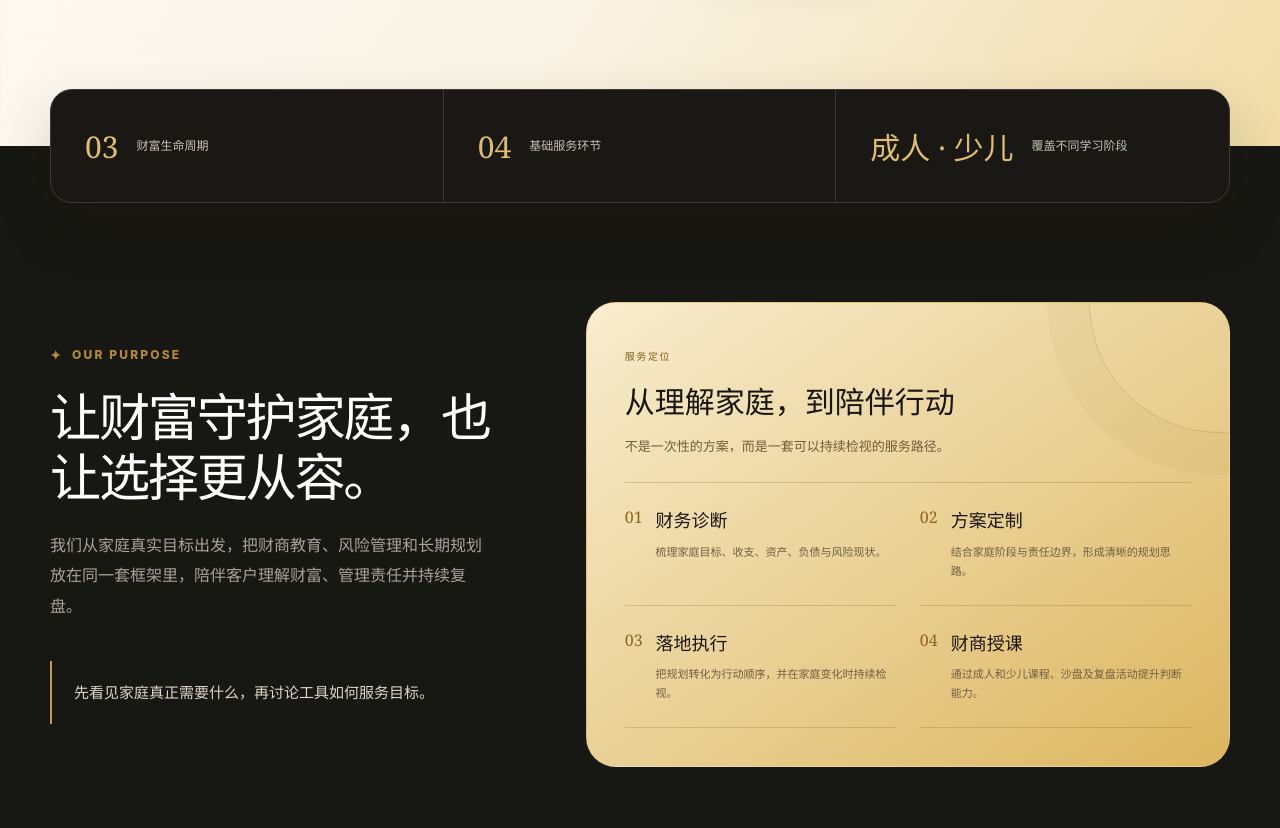
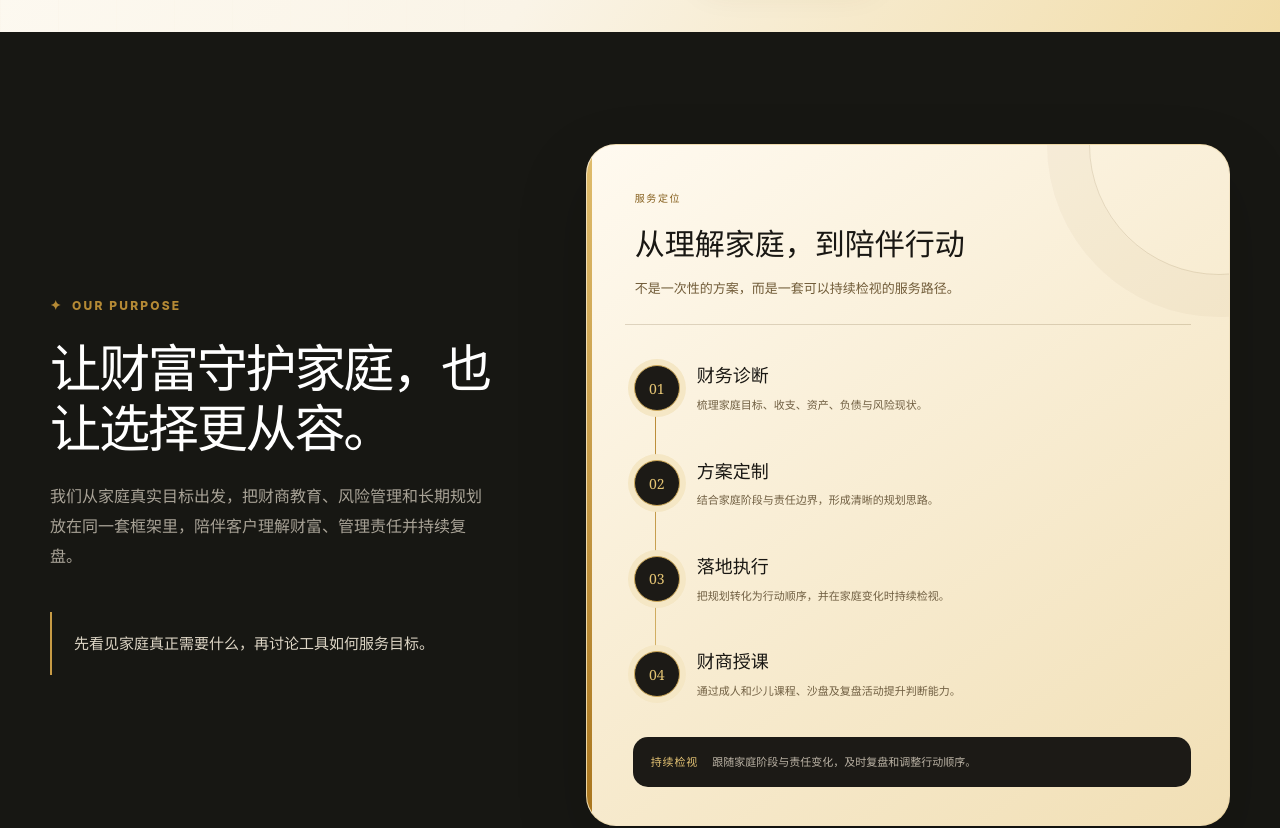
Before and after one commit to yuan2123/yuan123, a Next.js app: page /about in a window 1280 px wide. Shown: the part 740-1568 px from the top of the page. Built offline with nearby package versions, Linux system fonts and the light colour scheme; no server answers.

Commit message:
Add files via upload

```diff
--- a/app/about/page.tsx
+++ b/app/about/page.tsx
@@ -37,11 +37,6 @@ export default function AboutPage() {
           <article className="cycle-node node-legacy"><b>03</b><div><small>PASS ON</small><strong>传富做保全</strong></div></article>
         </div>
       </div>
-      <div className="container about-fact-strip">
-        <div><strong>03</strong><span>财富生命周期</span></div>
-        <div><strong>04</strong><span>基础服务环节</span></div>
-        <div><strong>成人 · 少儿</strong><span>覆盖不同学习阶段</span></div>
-      </div>
     </section>
 
     <section className="section about-purpose">
@@ -55,6 +50,7 @@ export default function AboutPage() {
           <div className="service-map-list">
             {services.map(([no, title, desc]) => <article key={no}><span>{no}</span><div><h3>{title}</h3><p>{desc}</p></div></article>)}
           </div>
+          <div className="service-map-note"><span>持续检视</span><p>跟随家庭阶段与责任变化，及时复盘和调整行动顺序。</p></div>
         </div>
       </div>
     </section>
--- a/app/globals.css
+++ b/app/globals.css
@@ -388,7 +388,7 @@ body:has(.academy-home) .site-header, body:has(.academy-home) > .footer { displa
 
 /* About page: brand story and service architecture */
 .about-page{background:#f8f5ec}
-.about-hero{position:relative;overflow:visible;padding:100px 0 0;background:radial-gradient(circle at 83% 28%,rgba(217,174,79,.28),transparent 33%),linear-gradient(125deg,#fffdf8 0%,#faf4e7 56%,#f1dca7 100%)}
+.about-hero{position:relative;overflow:hidden;padding:100px 0 0;background:radial-gradient(circle at 83% 28%,rgba(217,174,79,.28),transparent 33%),linear-gradient(125deg,#fffdf8 0%,#faf4e7 56%,#f1dca7 100%)}
 .about-hero:before{content:"";position:absolute;inset:0;opacity:.28;pointer-events:none;background-image:linear-gradient(rgba(181,138,53,.1) 1px,transparent 1px),linear-gradient(90deg,rgba(181,138,53,.1) 1px,transparent 1px);background-size:58px 58px;mask-image:linear-gradient(90deg,rgba(0,0,0,.45),transparent 58%)}
 .about-hero-grid{position:relative;z-index:1;display:grid;grid-template-columns:.95fr 1.05fr;gap:72px;align-items:center;min-height:590px}
 .about-hero-copy h1{margin:18px 0 24px;font-size:clamp(48px,5.1vw,70px);font-weight:560;line-height:1.18;letter-spacing:-.055em}
@@ -405,26 +405,28 @@ body:has(.academy-home) .site-header, body:has(.academy-home) > .footer { displa
 .cycle-node{position:absolute;display:flex;align-items:center;gap:12px;min-width:174px;padding:13px 16px;border:1px solid #dfd3bc;border-radius:16px;background:rgba(255,255,255,.92);box-shadow:0 14px 35px rgba(78,57,20,.09)}
 .cycle-node b{display:grid;width:34px;height:34px;place-items:center;border-radius:50%;background:#f0ddb1;color:#91661c;font:12px Georgia,serif}.cycle-node small{display:block;color:#a58e68;font-size:8px;letter-spacing:.14em}.cycle-node strong{display:block;margin-top:3px;font-size:13px}
 .node-create{left:2%;top:15%}.node-preserve{right:0;top:43%}.node-legacy{left:9%;bottom:9%}
-.about-fact-strip{position:relative;z-index:2;display:grid;grid-template-columns:repeat(3,1fr);transform:translateY(50%);overflow:hidden;border:1px solid #3f3b32;border-radius:22px;background:#191814;color:#fff;box-shadow:0 24px 55px rgba(32,27,18,.18)}
-.about-fact-strip>div{display:flex;min-height:112px;align-items:center;gap:18px;padding:24px 34px;border-right:1px solid #3a372f}.about-fact-strip>div:last-child{border-right:0}
-.about-fact-strip strong{color:#dfbd70;font:30px Georgia,serif}.about-fact-strip span{color:#c7c0b4;font-size:12px}
-.about-purpose{padding-top:156px;background:#171713;color:#fff}
+.about-purpose{padding-top:112px;background:#171713;color:#fff}
 .about-purpose-grid{display:grid;grid-template-columns:.82fr 1.18fr;gap:88px;align-items:center}
 .about-purpose .section-heading p{color:#a9a397}.about-purpose-copy blockquote{margin:40px 0 0;padding:18px 0 18px 22px;border-left:2px solid #c79b45;color:#ded6c6;font-size:15px;line-height:1.8}
-.about-service-map{position:relative;overflow:hidden;border:1px solid rgba(223,191,121,.34);border-radius:30px;background:linear-gradient(145deg,#f8edcf,#dcb65f);color:#191713;padding:38px}
-.about-service-map:after{content:"";position:absolute;width:260px;height:260px;right:-120px;top:-130px;border:1px solid rgba(103,73,20,.18);border-radius:50%;box-shadow:0 0 0 42px rgba(103,73,20,.04)}
-.about-service-map header{position:relative;z-index:1;padding-bottom:25px;border-bottom:1px solid rgba(85,59,15,.2)}.about-service-map header>span{font-size:10px;letter-spacing:.16em;color:#86601f}.about-service-map h2{margin:11px 0 8px;font-size:30px}.about-service-map header p{font-size:13px;color:#715c39}
-.service-map-list{position:relative;z-index:1;display:grid;grid-template-columns:1fr 1fr;gap:0 24px}
-.service-map-list article{display:grid;grid-template-columns:auto 1fr;gap:13px;padding:23px 0;border-bottom:1px solid rgba(85,59,15,.18)}
-.service-map-list article>span{color:#8e641d;font:16px Georgia,serif}.service-map-list h3{margin:0 0 7px;font-size:18px}.service-map-list p{margin:0;color:#705f42;font-size:11px;line-height:1.75}
+.about-service-map{position:relative;overflow:hidden;border:1px solid rgba(223,191,121,.34);border-radius:30px;background:linear-gradient(145deg,#fffaf0 0%,#f1dfb5 100%);color:#191713;padding:38px;box-shadow:0 28px 70px rgba(0,0,0,.18)}
+.about-service-map:before{content:"";position:absolute;inset:0 auto 0 0;width:5px;background:linear-gradient(180deg,#e0bd6d,#a9751d)}
+.about-service-map:after{content:"";position:absolute;width:260px;height:260px;right:-120px;top:-130px;border:1px solid rgba(103,73,20,.15);border-radius:50%;box-shadow:0 0 0 42px rgba(103,73,20,.035)}
+.about-service-map header{position:relative;z-index:1;padding:0 0 25px 10px;border-bottom:1px solid rgba(85,59,15,.18)}.about-service-map header>span{font-size:10px;letter-spacing:.16em;color:#86601f}.about-service-map h2{margin:11px 0 8px;font-size:30px}.about-service-map header p{font-size:13px;color:#715c39}
+.service-map-list{position:relative;z-index:1;display:grid;gap:10px;margin-top:20px;padding-left:8px}
+.service-map-list:before{content:"";position:absolute;left:30px;top:28px;bottom:28px;width:1px;background:linear-gradient(180deg,#b5832d,#d7b76e)}
+.service-map-list article{position:relative;display:grid;grid-template-columns:46px 1fr;gap:17px;align-items:center;padding:15px 18px 15px 0;border:1px solid transparent;border-radius:17px;transition:.22s}
+.service-map-list article:hover{transform:translateX(5px);border-color:rgba(160,113,31,.2);background:rgba(255,255,255,.48)}
+.service-map-list article>span{position:relative;z-index:1;display:grid;width:46px;height:46px;place-items:center;border:1px solid #cfaa5a;border-radius:50%;background:#1c1a16;color:#e5c574;font:14px Georgia,serif;box-shadow:0 0 0 6px #f5e7c5}
+.service-map-list h3{margin:0 0 5px;font-size:18px}.service-map-list p{margin:0;color:#705f42;font-size:11px;line-height:1.7}
+.service-map-note{position:relative;z-index:1;display:flex;align-items:center;gap:14px;margin:20px 0 0 8px;padding:16px 18px;border-radius:15px;background:#1c1a16;color:#fff}.service-map-note span{flex:none;color:#e3c274;font-size:11px;letter-spacing:.08em}.service-map-note p{margin:0;color:#bbb3a5;font-size:11px;line-height:1.65}
 .about-stages{position:relative;overflow:hidden;background:#f8f5ec}.about-stages:before{content:"03";position:absolute;left:-30px;top:50px;color:rgba(181,138,53,.055);font:270px Georgia,serif}
 .about-stage-track{position:relative;display:grid;grid-template-columns:repeat(3,1fr);gap:18px;margin-top:55px}
 .about-stage-track:before{content:"";position:absolute;left:16.6%;right:16.6%;top:55px;height:1px;background:#c9a861}
 .about-stage-track article{position:relative;min-height:300px;padding:36px 30px;border:1px solid #ded1b8;border-radius:24px;background:rgba(255,255,255,.76);transition:.25s}.about-stage-track article:nth-child(2){background:linear-gradient(145deg,#fffaf0,#eddaa9)}.about-stage-track article:hover{transform:translateY(-5px);box-shadow:0 20px 45px rgba(68,51,20,.1)}
 .about-stage-track article>span{position:relative;z-index:1;display:grid;width:42px;height:42px;place-items:center;border-radius:50%;background:#bd8b30;color:#fff;font:13px Georgia,serif;box-shadow:0 0 0 8px #f8f5ec}.about-stage-track small{display:block;margin-top:42px;color:#aa7a27;font-size:9px;letter-spacing:.18em}.about-stage-track h3{margin:10px 0 13px;font-size:25px}.about-stage-track p{margin:0;color:var(--muted);font-size:13px;line-height:1.85}
 .about-principles{border-top:1px solid var(--line);background:#fffdf8}.about-principles-grid{display:grid;grid-template-columns:.8fr 1.2fr;gap:80px;align-items:center}.about-principles .principles-grid{margin-top:0;grid-template-columns:repeat(2,1fr)}
-@media(max-width:980px){.about-hero-grid{grid-template-columns:1fr;gap:30px;padding-top:25px}.about-cycle{max-width:560px}.about-fact-strip{margin-top:18px}.about-purpose-grid,.about-principles-grid{grid-template-columns:1fr;gap:48px}.about-stage-track{gap:12px}.about-stage-track article{padding:28px 22px}}
-@media(max-width:700px){.about-hero{padding-top:68px}.about-hero-grid{min-height:0}.about-hero-copy h1{font-size:43px}.about-cycle{width:100%;max-width:430px}.cycle-core{width:190px;height:190px}.cycle-core strong{font-size:20px;margin:14px 0}.cycle-node{min-width:145px;padding:10px}.node-create{left:0}.node-preserve{right:-4%}.node-legacy{left:3%}.about-fact-strip{grid-template-columns:1fr;transform:translateY(35px)}.about-fact-strip>div{min-height:78px;border-right:0;border-bottom:1px solid #3a372f}.about-fact-strip>div:last-child{border-bottom:0}.about-purpose{padding-top:112px}.about-service-map{padding:28px 22px}.service-map-list{grid-template-columns:1fr}.about-stage-track{grid-template-columns:1fr}.about-stage-track:before{display:none}.about-stage-track article{min-height:0}.about-stage-track small{margin-top:28px}.about-principles .principles-grid{grid-template-columns:1fr}}
+@media(max-width:980px){.about-hero-grid{grid-template-columns:1fr;gap:30px;padding-top:25px}.about-cycle{max-width:560px}.about-purpose-grid,.about-principles-grid{grid-template-columns:1fr;gap:48px}.about-stage-track{gap:12px}.about-stage-track article{padding:28px 22px}}
+@media(max-width:700px){.about-hero{padding-top:68px}.about-hero-grid{min-height:0}.about-hero-copy h1{font-size:43px}.about-cycle{width:100%;max-width:430px}.cycle-core{width:190px;height:190px}.cycle-core strong{font-size:20px;margin:14px 0}.cycle-node{min-width:145px;padding:10px}.node-create{left:0}.node-preserve{right:-4%}.node-legacy{left:3%}.about-purpose{padding-top:86px}.about-service-map{padding:28px 22px}.about-stage-track{grid-template-columns:1fr}.about-stage-track:before{display:none}.about-stage-track article{min-height:0}.about-stage-track small{margin-top:28px}.about-principles .principles-grid{grid-template-columns:1fr}}
 .program-grid{display:grid;grid-template-columns:repeat(2,minmax(0,1fr));gap:22px;margin-top:46px}
 .program-card{position:relative;overflow:hidden;display:flex;flex-direction:column;min-height:570px;padding:40px;border:1px solid #ddceb0;border-radius:28px;background:linear-gradient(145deg,#fffefa,#f7efdf);box-shadow:0 18px 45px rgba(87,63,20,.06)}
 .program-card:after{content:"";position:absolute;width:270px;height:270px;right:-120px;top:-120px;border:1px solid rgba(181,138,53,.16);border-radius:50%;box-shadow:0 0 0 36px rgba(181,138,53,.025)}
```
